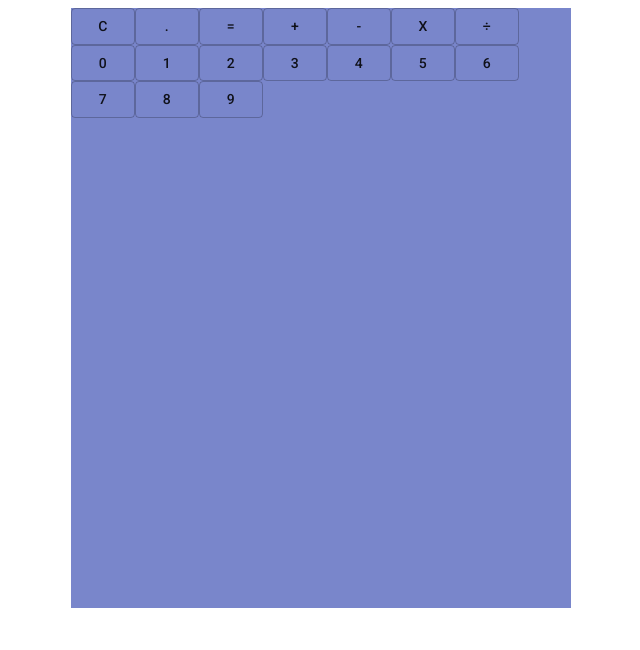
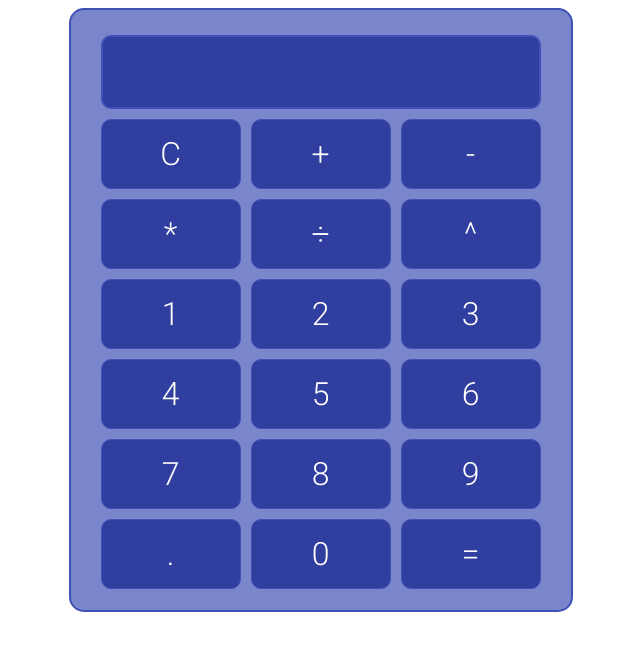
Before and after one commit to AviSantoso/react-calculator, a React (Create React App) app: page / in a window 1280 px wide. Shown: the top 650 px of the page, without its empty margins (319-959 px from the left). Built offline with nearby package versions, Linux system fonts and the light colour scheme.

Commit message:
finish styling and structure

```diff
--- a/src/App.js
+++ b/src/App.js
@@ -12,11 +12,18 @@ const useStyles = makeStyles((theme) => ({
     alignItems: "center",
     justifyContent: "center"
   },
-  app: {
+  container: {
     background: theme.palette.primary.light,
+    borderWidth: 2,
+    borderColor: theme.palette.primary.main,
+    borderStyle: "solid",
+    borderRadius: "15px",
     height: 600,
     width: 500,
     margin: "auto"
+  },
+  app: {
+    margin: 25
   }
 }));
 
@@ -36,9 +43,14 @@ export default function App() {
 
   return (
     <div className={styles.root}>
-      <div className={styles.app}>
-        <Display />
-        <ButtonsList buttons={buttons} handleClick={handleClick}></ButtonsList>
+      <div className={styles.container}>
+        <div className={styles.app}>
+          <Display />
+          <ButtonsList
+            buttons={buttons}
+            handleClick={handleClick}
+          ></ButtonsList>
+        </div>
       </div>
     </div>
   );
--- a/src/buttons.json
+++ b/src/buttons.json
@@ -2,14 +2,6 @@
   {
     "id": "clear",
     "display": "C"
-  },
-  {
-    "id": "decimal",
-    "display": "."
-  },
-  {
-    "id": "equals",
-    "display": "="
   },
   {
     "id": "add",
@@ -21,15 +13,15 @@
   },
   {
     "id": "multiply",
-    "display": "x"
+    "display": "*"
   },
   {
     "id": "divide",
     "display": "÷"
   },
   {
-    "id": "zero",
-    "display": 0
+    "id": "power",
+    "display": "^"
   },
   {
     "id": "one",
@@ -66,5 +58,17 @@
   {
     "id": "nine",
     "display": 9
+  },
+  {
+    "id": "decimal",
+    "display": "."
+  },
+  {
+    "id": "zero",
+    "display": 0
+  },
+  {
+    "id": "equals",
+    "display": "="
   }
 ]
--- a/src/components/ButtonsList.js
+++ b/src/components/ButtonsList.js
@@ -1,10 +1,31 @@
-import { Button } from "@material-ui/core";
+import { Button, makeStyles } from "@material-ui/core";
+
+const useStyles = makeStyles((theme) => ({
+  button: {
+    margin: 5,
+    height: "70px",
+    width: "140px",
+    borderRadius: "10px",
+    fontSize: "2em",
+    fontWeight: 350,
+    borderColor: theme.palette.primary.main,
+    background: theme.palette.primary.dark,
+    color: theme.palette.primary.contrastText
+  }
+}));
 
 export function ButtonsList({ buttons, handleClick }) {
+  const styles = useStyles();
   return (
     <div>
       {buttons.map((x) => (
-        <Button variant="outlined" id={x.id} key={x.id} onClick={handleClick}>
+        <Button
+          className={styles.button}
+          variant="outlined"
+          id={x.id}
+          key={x.id}
+          onClick={handleClick}
+        >
           {x.display}
         </Button>
       ))}
--- a/src/components/Display.js
+++ b/src/components/Display.js
@@ -1,7 +1,32 @@
 import React from "react";
+import { makeStyles } from "@material-ui/core";
 import { useCalculator } from "../contexts/calculator";
 
+const useStyles = makeStyles((theme) => ({
+  display: {
+    margin: 5,
+    height: "70px",
+    width: "436px",
+    display: "flex",
+    alignItems: "center",
+    justifyContent: "center",
+    borderRadius: "10px",
+    fontSize: "3em",
+    fontWeight: 300,
+    borderColor: theme.palette.primary.main,
+    borderWidth: "2px",
+    borderStyle: "solid",
+    background: theme.palette.primary.dark,
+    color: theme.palette.primary.contrastText
+  }
+}));
+
 export function Display() {
-  const { val, old, op } = useCalculator();
-  return <div id="display">{val}</div>;
+  const styles = useStyles();
+  const { value, oldValue, operator } = useCalculator();
+  return (
+    <div id="display" className={styles.display}>
+      {value}
+    </div>
+  );
 }
--- a/src/contexts/calculator.js
+++ b/src/contexts/calculator.js
@@ -14,12 +14,12 @@ export function CalculatorProvider({ children }) {
   const handleOperators = useHandleOperators();
 
   const handleDigit = (digit) => {
-    setState((p) => ({ ...p, value: `${p}${digit}` }));
+    setState((p) => ({ ...p, value: p.value + digit }));
   };
 
   const handleOperator = (op) => {
     setState((state) => {
-      return { ...handleOperators[op](state), operator: op };
+      return { ...handleOperators[op](state, op) };
     });
   };
 
--- a/src/hooks/useHandleOperators.js
+++ b/src/hooks/useHandleOperators.js
@@ -1,16 +1,46 @@
 export function useHandleOperators() {
-  function add(state) {}
+  function add(state, newOp) {
+    console.log("Add");
+    return state;
+  }
 
-  function subtract(state) {}
+  function subtract(state, newOp) {
+    console.log("Subtract");
+    return state;
+  }
 
-  function multiply(state) {}
+  function multiply(state, newOp) {
+    console.log("Multiply");
+    return state;
+  }
 
-  function divide(state) {}
+  function divide(state, newOp) {
+    console.log("Divide");
+    return state;
+  }
+
+  function power(state, newOp) {
+    console.log("Power");
+    return state;
+  }
+
+  function clear(state, newOp) {
+    console.log("Clear");
+    return state;
+  }
+
+  function equals(state, newOp) {
+    console.log("Equals");
+    return state;
+  }
 
   return {
     add,
     subtract,
     multiply,
-    divide
+    divide,
+    power,
+    clear,
+    equals
   };
 }
```
